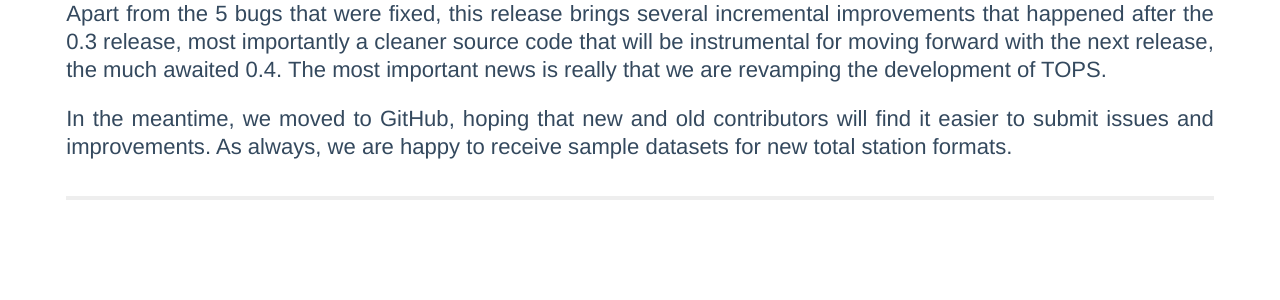
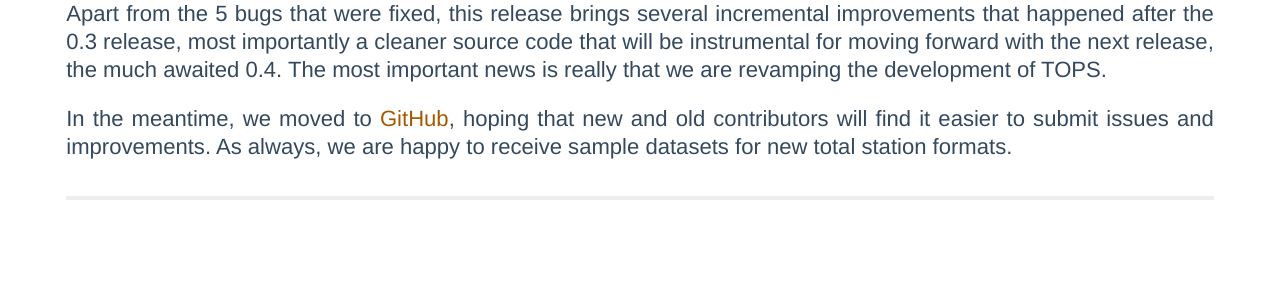
Before and after one commit to totalopenstation/totalopenstation, a Jekyll site: the page built from _posts/2015-05-02-v031-bugfix-release.md, in a window 1280 px wide. Shown: the part 289-589 px from the top of the page. Built offline with Jekyll 4.4.1, drawn with Linux system fonts in a browser that asks for light colours; part of the change alters nothing that is shown.

```diff
--- a/_posts/2015-05-02-v031-bugfix-release.md
+++ b/_posts/2015-05-02-v031-bugfix-release.md
@@ -8,4 +8,4 @@ Yesterday we released Total Open Station 0.3.1, a bugfix release for 0.3 that wa
 
 Apart from the 5 bugs that were fixed, this release brings several incremental improvements that happened after the 0.3 release, most importantly a cleaner source code that will be instrumental for moving forward with the next release, the much awaited 0.4. The most important news is really that we are revamping the development of TOPS.
 
-In the meantime, we moved to GitHub, hoping that new and old contributors will find it easier to submit issues and improvements. As always, we are happy to receive sample datasets for new total station formats.
+In the meantime, we moved to [GitHub](https://github.com/steko/totalopenstation), hoping that new and old contributors will find it easier to submit issues and improvements. As always, we are happy to receive sample datasets for new total station formats.
```
